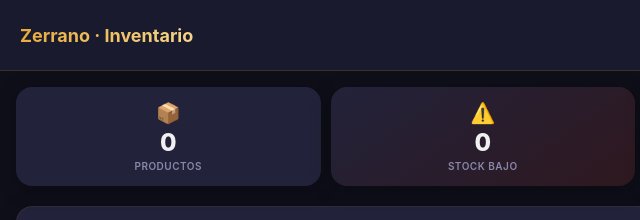
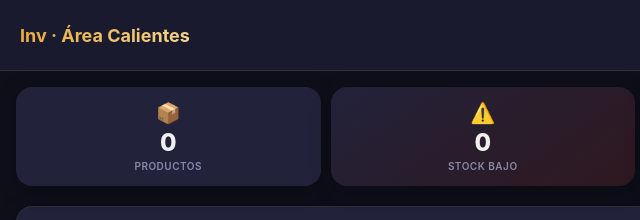
Before and after one commit to jesuscenteno0003-lang/inventarioC, a plain HTML site: page index.html in a window 1280 px wide. Shown: the top 220 px of the page, 0-640 px from the left. Drawn offline with nearby package versions, Linux system fonts and the light colour scheme; no server answers.

Commit message:
📝 Renamed to Inventario Área Calientes

```diff
--- a/index.html
+++ b/index.html
@@ -19,7 +19,7 @@
             <div class="splash-icon">
                 <svg width="80" height="80" viewBox="0 0 100 100"><defs><linearGradient id="sg" x1="0" y1="0" x2="1" y2="1"><stop offset="0" stop-color="#0f0f1a"/><stop offset="1" stop-color="#1a1a2e"/></linearGradient><linearGradient id="sz" x1="0" y1="0" x2="0" y2="1"><stop offset="0" stop-color="#e8a838"/><stop offset="1" stop-color="#d49430"/></linearGradient></defs><rect fill="url(#sg)" width="100" height="100" rx="22"/><text x="50" y="62" font-family="Georgia,serif" font-size="56" font-weight="bold" fill="url(#sz)" text-anchor="middle" dominant-baseline="middle">Z</text></svg>
             </div>
-            <h1>Zerrano · Inventario</h1>
+            <h1>Inventario · Área Calientes</h1>
             <p>Cargando...</p>
         </div>
     </div>
@@ -28,7 +28,7 @@
     <div id="app" class="app hidden">
         <!-- Header -->
         <header class="header">
-            <h1>Zerrano · Inventario</h1>
+            <h1>Inv · Área Calientes</h1>
             <div class="header-actions">
                 <button id="btn-notify" class="btn-icon" title="Notificaciones">🔔</button>
                 <button id="btn-sync" class="btn-icon" title="Sincronizar">🔄</button>
```
Also changed, not shown: manifest.json.
